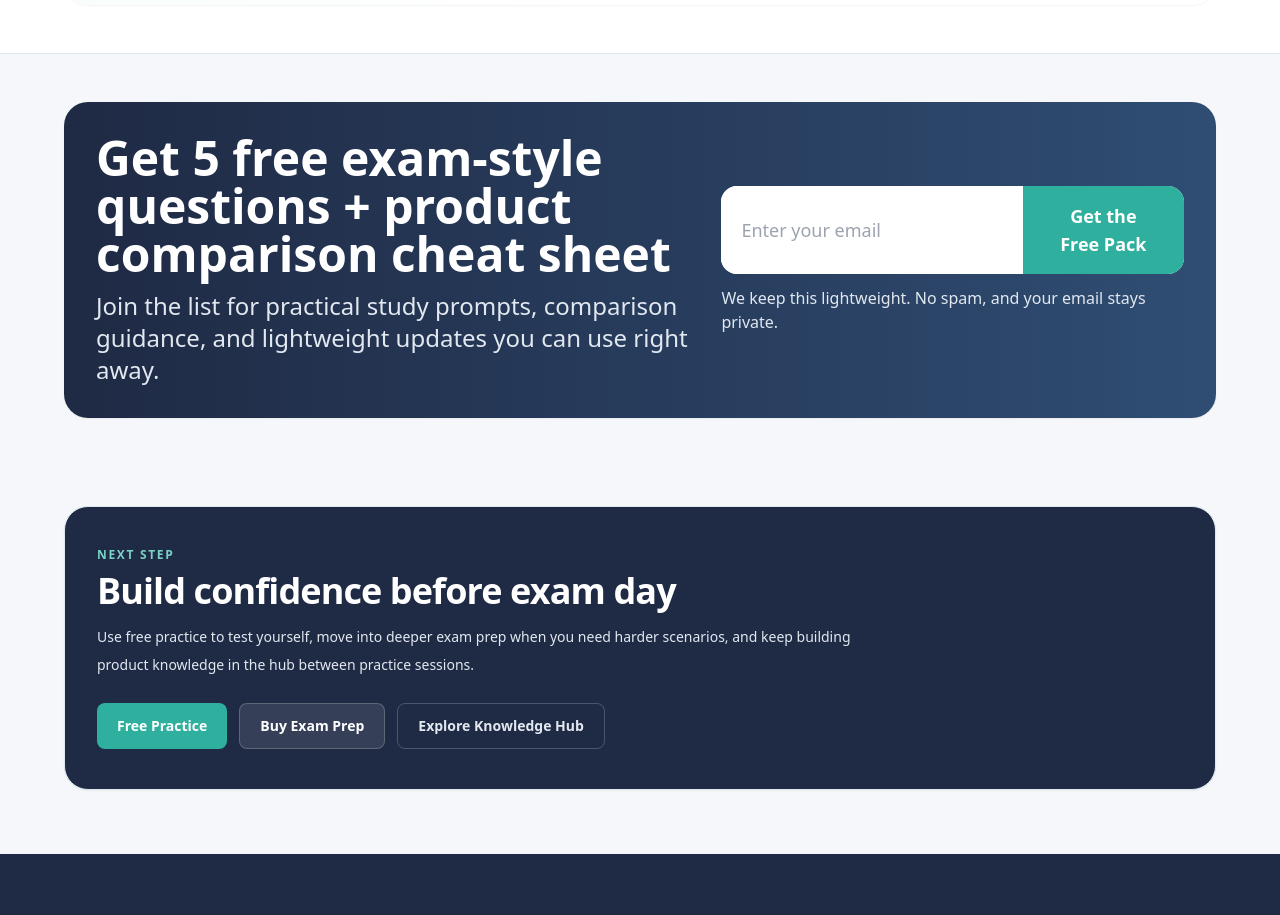
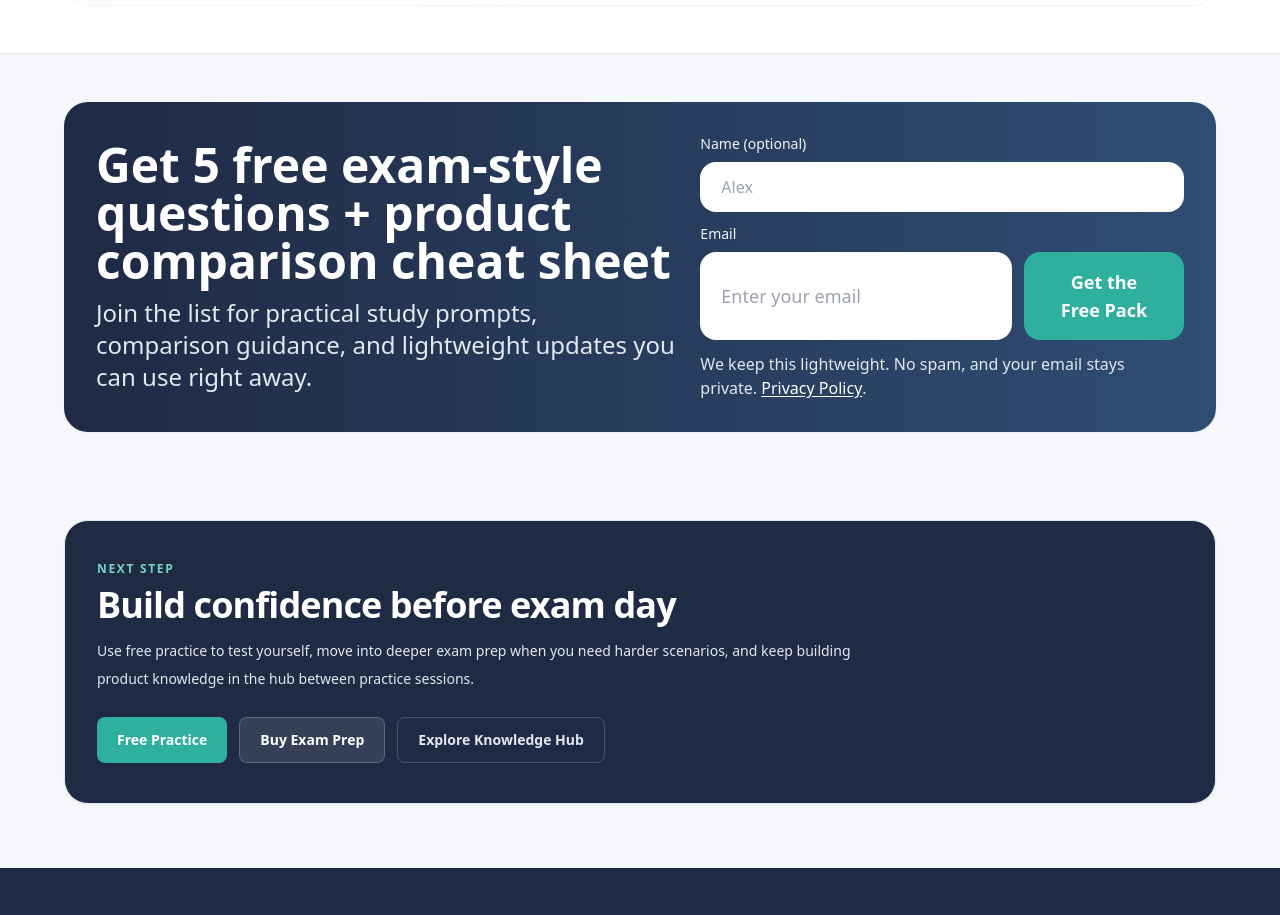
Before and after one commit to jfitz80/LifeForgeStudyPrep, a Next.js app: page / in a window 1280 px wide. Shown: the part 4860-5775 px from the top of the page. Built offline with nearby package versions, Linux system fonts and the light colour scheme.

Commit message:
Improve email capture form UX

```diff
--- a/components/LeadForm.tsx
+++ b/components/LeadForm.tsx
@@ -2,17 +2,17 @@
 
 import Link from 'next/link';
 import { FormEvent, useState } from 'react';
-import { useRouter } from 'next/navigation';
 import { siteConfig } from '@/config/site';
 import { trackEvent } from '@/lib/analytics';
 
-type FormStatus = 'idle' | 'loading' | 'error';
+type FormStatus = 'idle' | 'loading' | 'success' | 'error';
 
 type LeadFormProps = {
   sectionId?: string;
   heading?: string;
   description?: string;
   submitLabel?: string;
+  successMessage?: string;
   interest?: 'free-pack' | 'newsletter' | 'exam-prep' | 'general';
   source?: string;
 };
@@ -20,49 +20,55 @@ type LeadFormProps = {
 export default function LeadForm({
   sectionId = 'free-questions',
   heading = 'Get free life insurance practice questions',
-  description = 'Enter your email to get free sample questions delivered and start practicing today.',
+  description = 'Enter your name and email to get free sample questions delivered and start practicing today.',
   submitLabel = 'Get Free Questions',
+  successMessage = 'Success. Check your inbox for the next step, or open the free pack now.',
   interest = 'free-pack',
   source = 'lead-form'
 }: LeadFormProps) {
-  const router = useRouter();
   const [status, setStatus] = useState<FormStatus>('idle');
-  const [error, setError] = useState('');
+  const [message, setMessage] = useState('');
 
   async function handleSubmit(event: FormEvent<HTMLFormElement>) {
     event.preventDefault();
-    const formData = new FormData(event.currentTarget);
+    const form = event.currentTarget;
+    const formData = new FormData(form);
     const name = String(formData.get('name') ?? '').trim();
     const email = String(formData.get('email') ?? '').trim().toLowerCase();
 
     if (!email || !/^[^\s@]+@[^\s@]+\.[^\s@]+$/.test(email)) {
       setStatus('error');
-      setError('Please enter a valid email address.');
+      setMessage('Please enter a valid email address.');
       return;
     }
 
     setStatus('loading');
-    setError('');
+    setMessage('');
 
     try {
       const response = await fetch('/api/lead', {
         method: 'POST',
         headers: { 'Content-Type': 'application/json' },
-        body: JSON.stringify({ name, email, interest, source })
+        body: JSON.stringify({ name: name || undefined, email, interest, source })
       });
 
       if (!response.ok) {
-        throw new Error('Submission failed');
+        const data = (await response.json().catch(() => ({}))) as { error?: string };
+        throw new Error(data.error || 'Submission failed.');
       }
 
-      trackEvent('email_capture_submit', { interest, source });
-      event.currentTarget.reset();
-      router.push('/thanks');
-    } catch {
+      trackEvent('email_capture_submit', {
+        interest,
+        source,
+        email_domain: email.split('@')[1] ?? 'unknown'
+      });
+
+      form.reset();
+      setStatus('success');
+      setMessage(successMessage);
+    } catch (error) {
       setStatus('error');
-      setError('Something went wrong. Please try again.');
-    } finally {
-      setStatus((current) => (current === 'error' ? 'error' : 'idle'));
+      setMessage(error instanceof Error ? error.message : 'Something went wrong. Please try again.');
     }
   }
 
@@ -74,13 +80,13 @@ export default function LeadForm({
 
         <form className="mt-6 grid gap-3 sm:grid-cols-3" onSubmit={handleSubmit} noValidate>
           <div className="sm:col-span-1">
-            <label htmlFor="name" className="mb-1 block text-sm font-medium text-slate-700">
+            <label htmlFor={`${sectionId}-name`} className="mb-1 block text-sm font-medium text-slate-700">
               Name (optional)
             </label>
             <input
               type="text"
               name="name"
-              id="name"
+              id={`${sectionId}-name`}
               autoComplete="name"
               className="w-full rounded-lg border border-slate-300 px-3 py-2 text-sm"
               placeholder="Alex"
@@ -88,13 +94,13 @@ export default function LeadForm({
           </div>
 
           <div className="sm:col-span-1">
-            <label htmlFor="email" className="mb-1 block text-sm font-medium text-slate-700">
+            <label htmlFor={`${sectionId}-email`} className="mb-1 block text-sm font-medium text-slate-700">
               Email
             </label>
             <input
               type="email"
               name="email"
-              id="email"
+              id={`${sectionId}-email`}
               autoComplete="email"
               required
               className="w-full rounded-lg border border-slate-300 px-3 py-2 text-sm"
@@ -114,18 +120,36 @@ export default function LeadForm({
         </form>
 
         <p className="mt-4 text-xs leading-6 text-slate-500">
-          By requesting updates, you agree to receive emails from LifeForgePrep. You can unsubscribe at any time. See our{' '}
+          We only use your email to send the requested resource and relevant LifeForgePrep updates. You can unsubscribe at any time. See our{' '}
           <Link href={siteConfig.legalUrls.privacy} className="font-medium text-slate-700 underline underline-offset-2 hover:text-slate-900">
             Privacy Policy
           </Link>
           .
         </p>
 
-        {status === 'error' && (
-          <p className="mt-3 text-sm font-medium text-red-600" role="status" aria-live="polite">
-            {error}
-          </p>
-        )}
+        {message ? (
+          <div
+            className={`mt-4 rounded-lg border px-4 py-3 text-sm ${
+              status === 'success'
+                ? 'border-emerald-200 bg-emerald-50 text-emerald-700'
+                : 'border-red-200 bg-red-50 text-red-700'
+            }`}
+            role="status"
+            aria-live="polite"
+          >
+            <p>{message}</p>
+            {status === 'success' ? (
+              <div className="mt-3 flex flex-wrap gap-3">
+                <Link href="/free-pack" className="font-semibold text-emerald-700 underline underline-offset-2 hover:text-emerald-800">
+                  Open Free Pack
+                </Link>
+                <Link href="/free-practice" className="font-semibold text-emerald-700 underline underline-offset-2 hover:text-emerald-800">
+                  Start Free Practice
+                </Link>
+              </div>
+            ) : null}
+          </div>
+        ) : null}
       </div>
     </section>
   );
--- a/components/home/NewsletterSignup.tsx
+++ b/components/home/NewsletterSignup.tsx
@@ -1,7 +1,9 @@
 'use client';
 
 import { FormEvent, useState } from 'react';
+import Link from 'next/link';
 import { trackEvent } from '@/lib/analytics';
+import { siteConfig } from '@/config/site';
 
 type SubmitState = 'idle' | 'loading' | 'success' | 'error';
 
@@ -10,6 +12,7 @@ type NewsletterSignupProps = {
   description?: string;
   buttonLabel?: string;
   successMessage?: string;
+  privacyNote?: string;
   idleMessage?: string;
   eventName?: string;
 };
@@ -19,9 +22,12 @@ export default function NewsletterSignup({
   description = 'Get the latest life insurance news and expert tips delivered to your inbox.',
   buttonLabel = 'Subscribe',
   successMessage = 'You are subscribed. Watch your inbox for updates.',
-  idleMessage = 'Your information is kept secure. Unsubscribe anytime.',
+  privacyNote,
+  idleMessage = 'We only use your email to send the requested resource and relevant LifeForgePrep updates. You can unsubscribe anytime.',
   eventName = 'email_capture_submit'
 }: NewsletterSignupProps) {
+  const helperText = privacyNote ?? idleMessage;
+  const [name, setName] = useState('');
   const [email, setEmail] = useState('');
   const [state, setState] = useState<SubmitState>('idle');
   const [message, setMessage] = useState('');
@@ -29,6 +35,7 @@ export default function NewsletterSignup({
   async function onSubmit(event: FormEvent<HTMLFormElement>) {
     event.preventDefault();
     const normalized = email.trim().toLowerCase();
+    const trimmedName = name.trim();
 
     if (!normalized || !/^[^\s@]+@[^\s@]+\.[^\s@]+$/.test(normalized)) {
       setState('error');
@@ -43,7 +50,12 @@ export default function NewsletterSignup({
       const response = await fetch('/api/lead', {
         method: 'POST',
         headers: { 'Content-Type': 'application/json' },
-        body: JSON.stringify({ email: normalized })
+        body: JSON.stringify({
+          name: trimmedName || undefined,
+          email: normalized,
+          interest: 'newsletter',
+          source: 'homepage-newsletter'
+        })
       });
 
       if (!response.ok) {
@@ -51,9 +63,13 @@ export default function NewsletterSignup({
         throw new Error(data.error || 'Unable to subscribe right now.');
       }
 
-      trackEvent(eventName, { placement: 'homepage', email_domain: normalized.split('@')[1] ?? 'unknown' });
+      trackEvent(eventName, {
+        placement: 'homepage',
+        email_domain: normalized.split('@')[1] ?? 'unknown'
+      });
       setState('success');
       setMessage(successMessage);
+      setName('');
       setEmail('');
     } catch (error) {
       setState('error');
@@ -64,17 +80,40 @@ export default function NewsletterSignup({
   return (
     <section id="newsletter-signup" className="mx-auto max-w-7xl px-4 pb-10 sm:px-6 lg:px-8">
       <div className="rounded-3xl bg-gradient-to-r from-[#1F2A44] to-[#2f4d73] p-8 text-white shadow-sm">
-        <div className="grid gap-6 lg:grid-cols-[1.3fr_1fr] lg:items-center">
+        <div className="grid gap-6 lg:grid-cols-[1.2fr_1fr] lg:items-center">
           <div>
             <h3 className="text-4xl font-bold sm:text-5xl">{title}</h3>
             <p className="mt-3 text-lg text-slate-200 sm:text-2xl">{description}</p>
           </div>
 
           <div>
-            <form onSubmit={onSubmit} className="flex overflow-hidden rounded-2xl bg-white">
-              <label htmlFor="newsletter-email" className="sr-only">
-                Email address
+            <form onSubmit={onSubmit} className="grid gap-3">
+              <div>
+                <label htmlFor="newsletter-name" className="mb-2 block text-sm font-medium text-slate-100">
+                  Name (optional)
                 </label>
+                <input
+                  id="newsletter-name"
+                  type="text"
+                  placeholder="Alex"
+                  value={name}
+                  onChange={(event) => {
+                    setName(event.target.value);
+                    if (state !== 'idle') {
+                      setState('idle');
+                      setMessage('');
+                    }
+                  }}
+                  className="w-full rounded-2xl border border-white/20 bg-white px-5 py-3 text-base text-[#1F2A44] outline-none"
+                  autoComplete="name"
+                />
+              </div>
+
+              <div>
+                <label htmlFor="newsletter-email" className="mb-2 block text-sm font-medium text-slate-100">
+                  Email
+                </label>
+                <div className="flex flex-col gap-3 sm:flex-row">
                   <input
                     id="newsletter-email"
                     type="email"
@@ -87,30 +126,40 @@ export default function NewsletterSignup({
                         setMessage('');
                       }
                     }}
-                className="w-full px-5 py-4 text-lg text-[#1F2A44] outline-none"
+                    className="w-full rounded-2xl border border-white/20 bg-white px-5 py-4 text-lg text-[#1F2A44] outline-none"
                     required
                     autoComplete="email"
                   />
                   <button
                     type="submit"
                     disabled={state === 'loading'}
-                className="bg-[#2FAF9E] px-8 py-4 text-lg font-semibold text-white transition hover:bg-[#26988a] disabled:cursor-not-allowed disabled:opacity-70"
+                    className="rounded-2xl bg-[#2FAF9E] px-8 py-4 text-lg font-semibold text-white transition hover:bg-[#26988a] disabled:cursor-not-allowed disabled:opacity-70"
                   >
                     {state === 'loading' ? 'Submitting...' : buttonLabel}
                   </button>
+                </div>
+              </div>
             </form>
 
+            <p className="mt-3 text-base text-slate-200">
+              {helperText}{' '}
+              <Link href={siteConfig.legalUrls.privacy} className="font-medium text-white underline underline-offset-2 hover:text-[#7AD2C4]">
+                Privacy Policy
+              </Link>
+              .
+            </p>
+
             {message ? (
-              <p
-                className={`mt-3 text-base ${
-                  state === 'success' ? 'text-emerald-200' : state === 'error' ? 'text-red-200' : 'text-slate-200'
+              <div
+                className={`mt-4 rounded-2xl border px-4 py-3 text-base ${
+                  state === 'success'
+                    ? 'border-emerald-200/40 bg-emerald-500/10 text-emerald-100'
+                    : 'border-red-200/40 bg-red-500/10 text-red-100'
                 }`}
               >
                 {message}
-              </p>
-            ) : (
-              <p className="mt-3 text-base text-slate-200">{idleMessage}</p>
-            )}
+              </div>
+            ) : null}
           </div>
         </div>
       </div>
```
Lines whose indentation alone changed are shown as unchanged.
